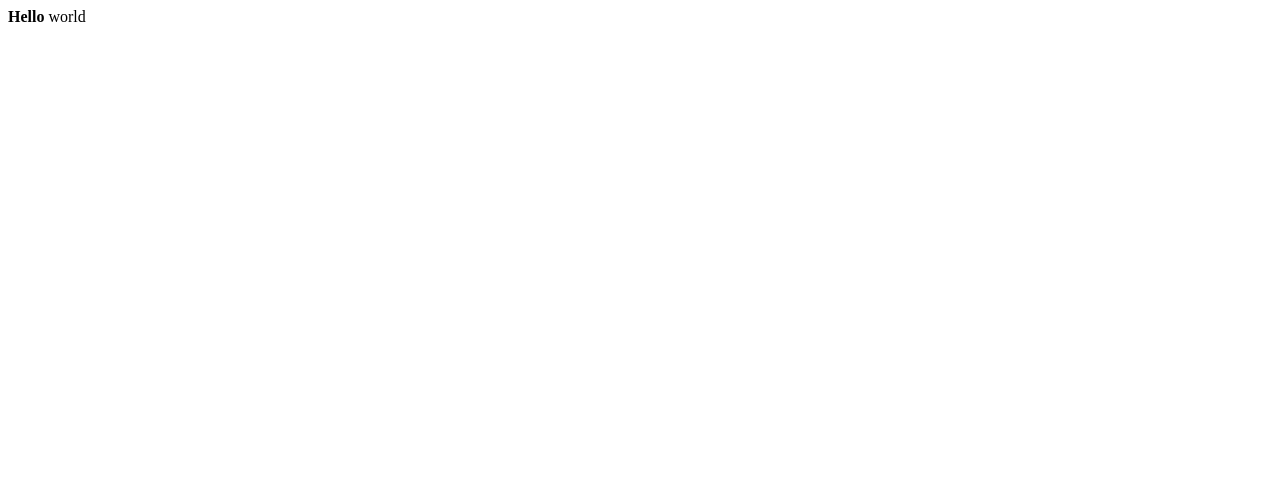
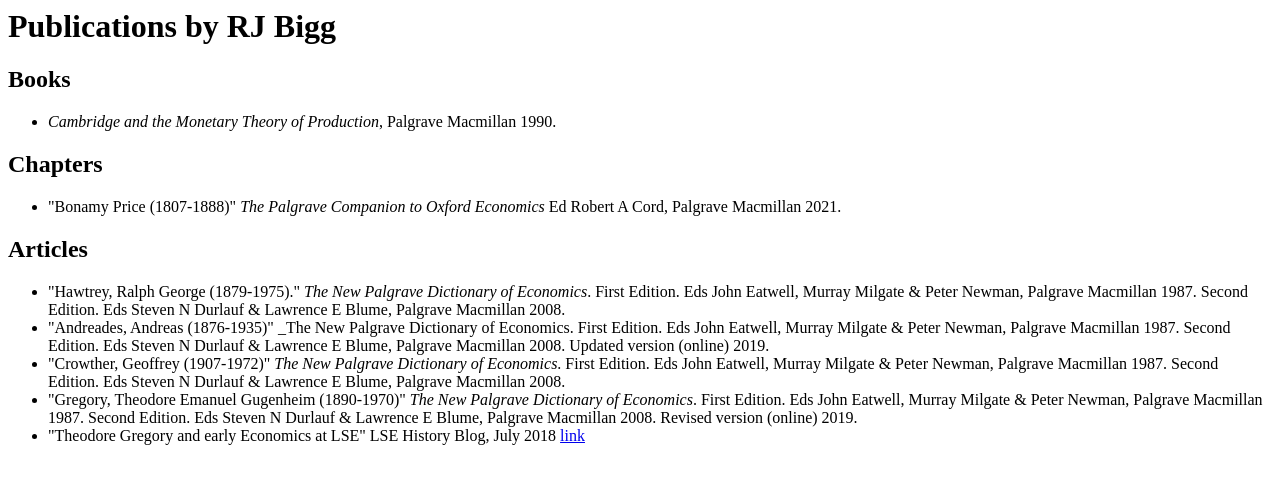
Before and after one commit to rbigg/rbigg.github.io, a plain HTML site: page index.html in a window 1280 px wide. Drawn offline with Linux system fonts and the light colour scheme.

Commit message:
initial Publications list
Transferred markdown page

```diff
--- a/index.html
+++ b/index.html
@@ -1 +1,26 @@
-<b>Hello</b> world
+<html>
+<head></head>
+<body>
+<h1>Publications by RJ Bigg</h1>
+<h2>Books</h2>
+<ul><li>
+<i>Cambridge and the Monetary Theory of Production</i>, Palgrave Macmillan 1990.
+</li></ul>
+<h2>Chapters</h2>
+<ul><li>
+"Bonamy Price (1807-1888)" <i>The Palgrave Companion to Oxford Economics</i> Ed Robert A Cord, Palgrave Macmillan 2021.
+</li></ul>
+<h2>Articles</h2>
+<ul><li>
+"Hawtrey, Ralph George (1879-1975)." <i>The New Palgrave Dictionary of Economics</i>. First Edition. Eds John Eatwell, Murray Milgate & Peter Newman, Palgrave Macmillan 1987. Second Edition. Eds Steven N Durlauf & Lawrence E Blume, Palgrave Macmillan 2008.
+</li><li>
+"Andreades, Andreas (1876-1935)" _The New Palgrave Dictionary of Economics</i>. First Edition. Eds John Eatwell, Murray Milgate & Peter Newman, Palgrave Macmillan 1987. Second Edition. Eds Steven N Durlauf & Lawrence E Blume, Palgrave Macmillan 2008. Updated version (online) 2019.
+</li><li>
+"Crowther, Geoffrey (1907-1972)" <i>The New Palgrave Dictionary of Economics</i>. First Edition. Eds John Eatwell, Murray Milgate & Peter Newman, Palgrave Macmillan 1987. Second Edition. Eds Steven N Durlauf & Lawrence E Blume, Palgrave Macmillan 2008.
+</li><li>
+"Gregory, Theodore Emanuel Gugenheim (1890-1970)" <i>The New Palgrave Dictionary of Economics</i>. First Edition. Eds John Eatwell, Murray Milgate & Peter Newman, Palgrave Macmillan 1987. Second Edition. Eds Steven N Durlauf & Lawrence E Blume, Palgrave Macmillan 2008. Revised version (online) 2019.
+</li><li>
+"Theodore Gregory and early Economics at LSE" LSE History Blog, July 2018 <a href="https://blogs.lse.ac.uk/lsehistory/2018/07/11/theodore-gregory-at-lse/" target="_blank"/>link</a>
+</li></ul>
+</body>
+</html>
```
